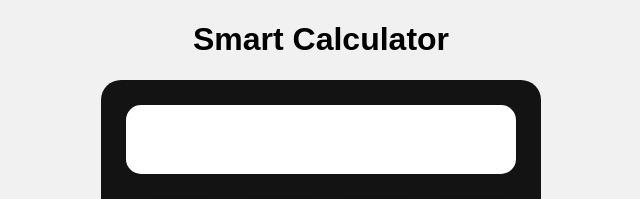
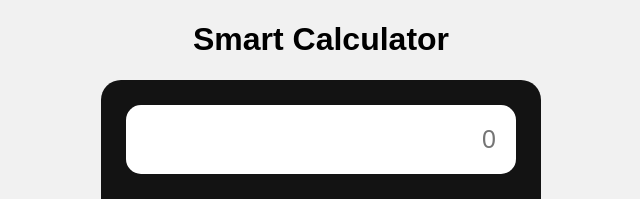
Before and after one commit to mitalipatel154/JavaScript, a plain HTML site: page Smart Calculator/index.html in a window 1280 px wide. Shown: the top 199 px of the page, 319-959 px from the left. Drawn offline with Linux system fonts and the light colour scheme.

Commit message:
update Smart Calc Project

```diff
--- a/Smart Calculator/index.html
+++ b/Smart Calculator/index.html
@@ -10,7 +10,7 @@
     <h1>Smart Calculator</h1>
     <div class="container bg-black">
         <div class="row">
-            <input type="text" id="display" readonly>
+            <input type="text" placeholder="0" id="display" readonly>
         </div>
         <div class="row">
             <button class="btn" onclick="clearDisplay()">CE</button>
```
Also changed, not shown: Smart Calculator/screenshots/Calc_output.png (added), 1 other file.
